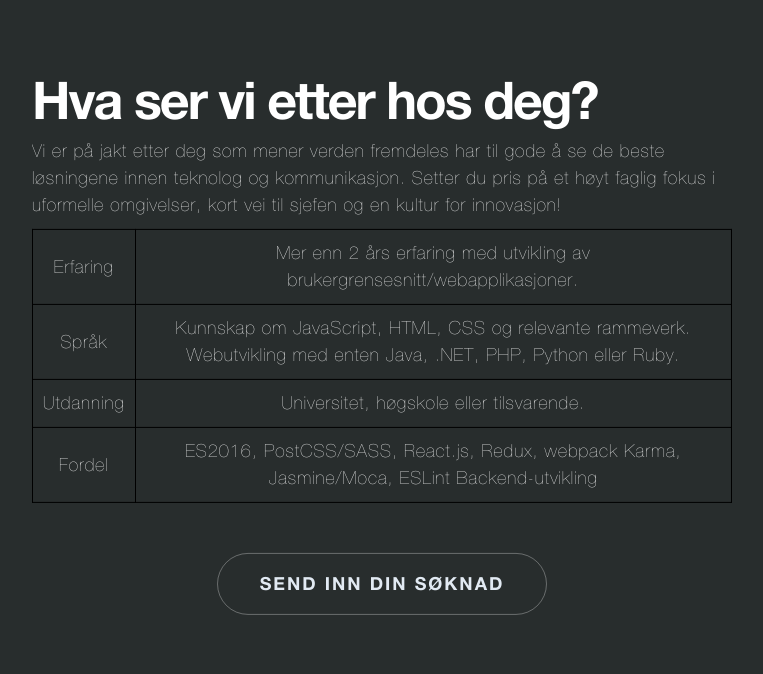
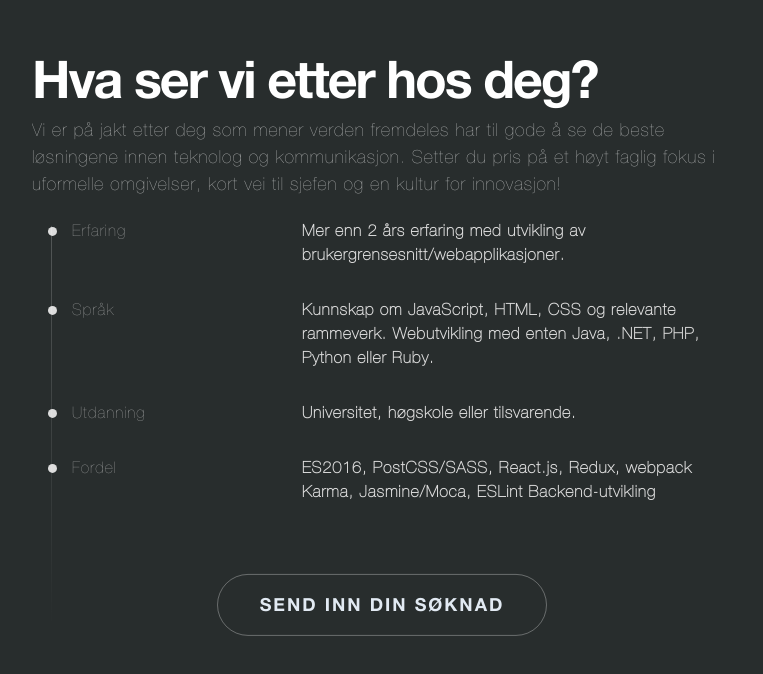
Before and after one commit to knowit/utviklere.knowit.no, a website: page src/index.jade in a window 1280 px wide. Shown: the part 1033-1707 px from the top of the page, without its empty margins (258-1021 px from the left). Drawn offline with nearby package versions, Linux system fonts and the light colour scheme; files that its build step writes are made by us from their sources; files whose address does not match are found by name.

Commit message:
Fiks hva ser vi etter siden

```diff
--- a/src/index.jade
+++ b/src/index.jade
@@ -15,20 +15,35 @@ block content
   section.hva-ser-vi-etter
     .content
       h1.text-left Hva ser vi etter hos deg?
-      p.text-left Vi er på jakt etter deg som mener verden fremdeles har til gode å se de beste løsningene innen teknolog og kommunikasjon. Setter du pris på et høyt faglig fokus i uformelle omgivelser, kort vei til sjefen og en kultur for innovasjon!
-      table
-        tr
-          td Erfaring
-          td Mer enn 2 års erfaring med utvikling av brukergrensesnitt/webapplikasjoner.
-        tr
-          td Språk
-          td Kunnskap om JavaScript, HTML, CSS og relevante rammeverk. Webutvikling med enten Java, .NET, PHP, Python eller Ruby.
-        tr
-          td Utdanning
-          td Universitet, høgskole eller tilsvarende.
-        tr
-          td Fordel
-          td ES2016, PostCSS/SASS, React.js, Redux, webpack Karma, Jasmine/Moca, ESLint Backend-utvikling
+      p.text-left.opacity7 Vi er på jakt etter deg som mener verden fremdeles har til gode å se de beste løsningene innen teknolog og kommunikasjon. Setter du pris på et høyt faglig fokus i uformelle omgivelser, kort vei til sjefen og en kultur for innovasjon!
+
+      .text-left
+        .vline
+        ul.experiences
+          li
+            span
+              .row
+                .col-md-4.opacity7 Erfaring
+                .col-md-8
+                  b Mer enn 2 års erfaring med utvikling av brukergrensesnitt/webapplikasjoner.
+          li
+            span
+              .row
+                .col-md-4.opacity7 Språk
+                .col-md-8
+                  b Kunnskap om JavaScript, HTML, CSS og relevante rammeverk. Webutvikling med enten Java, .NET, PHP, Python eller Ruby.
+          li
+            span
+              .row
+                .col-md-4.opacity7 Utdanning
+                .col-md-8
+                  b Universitet, høgskole eller tilsvarende.
+          li
+            span
+              .row
+                .col-md-4.opacity7 Fordel
+                .col-md-8
+                  b ES2016, PostCSS/SASS, React.js, Redux, webpack Karma, Jasmine/Moca, ESLint Backend-utvikling
       .vspace-top-small
       .soknad-knapp.round-button
           a(href="#") SEND INN DIN SØKNAD
--- a/style.css
+++ b/style.css
@@ -353,6 +353,33 @@ td, th {
   margin-top: 50px;
 }
 
+li {
+  color: #dddddd;
+  font-size: 30px;
+}
+
+li span {
+  font-size: 16px;
+  display: inline-block;
+  vertical-align: top;
+  padding-top: 11px;
+  width: 100%;
+  padding-bottom: 20px;
+}
+
+.vline {
+  position: absolute;
+  left: 19px;
+  margin-top: 18px;
+  width: 1px;
+  height: 400px;
+  background-image: linear-gradient(to top, rgba(255, 255, 255, 0.0), rgba(255, 255, 255, 0.2));
+}
+
+.opacity7 {
+  opacity: 0.7;
+}
+
 @media (min-width: 700px) {
 
 }
```
Also changed, not shown: index.html.
